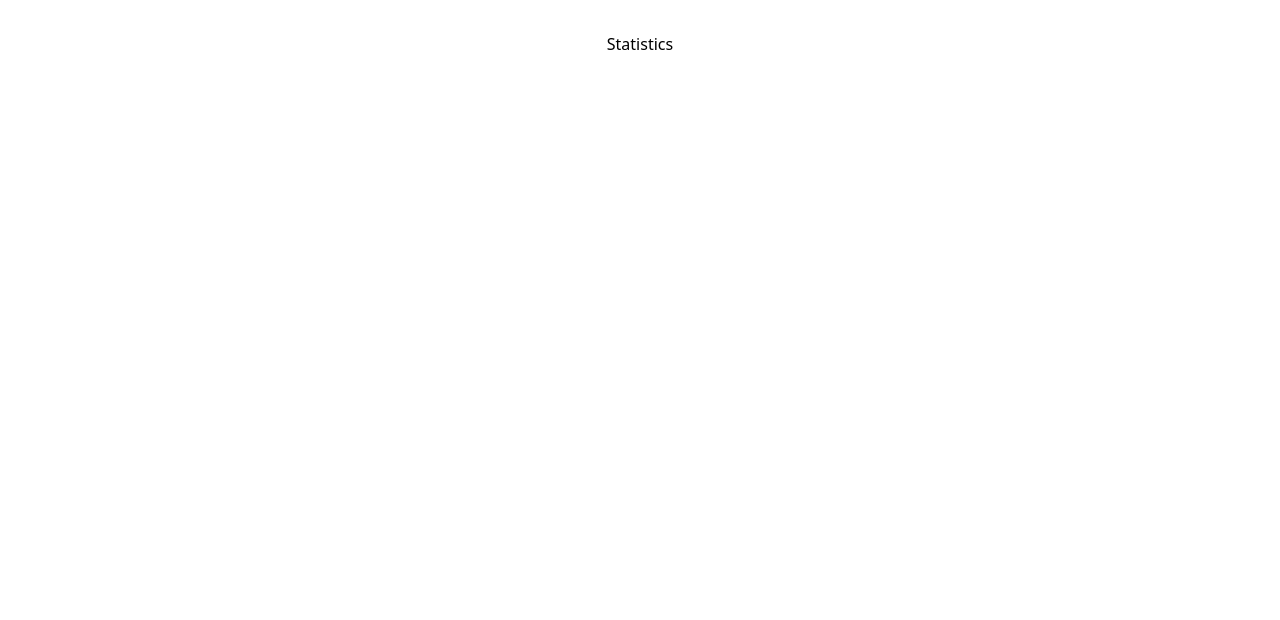
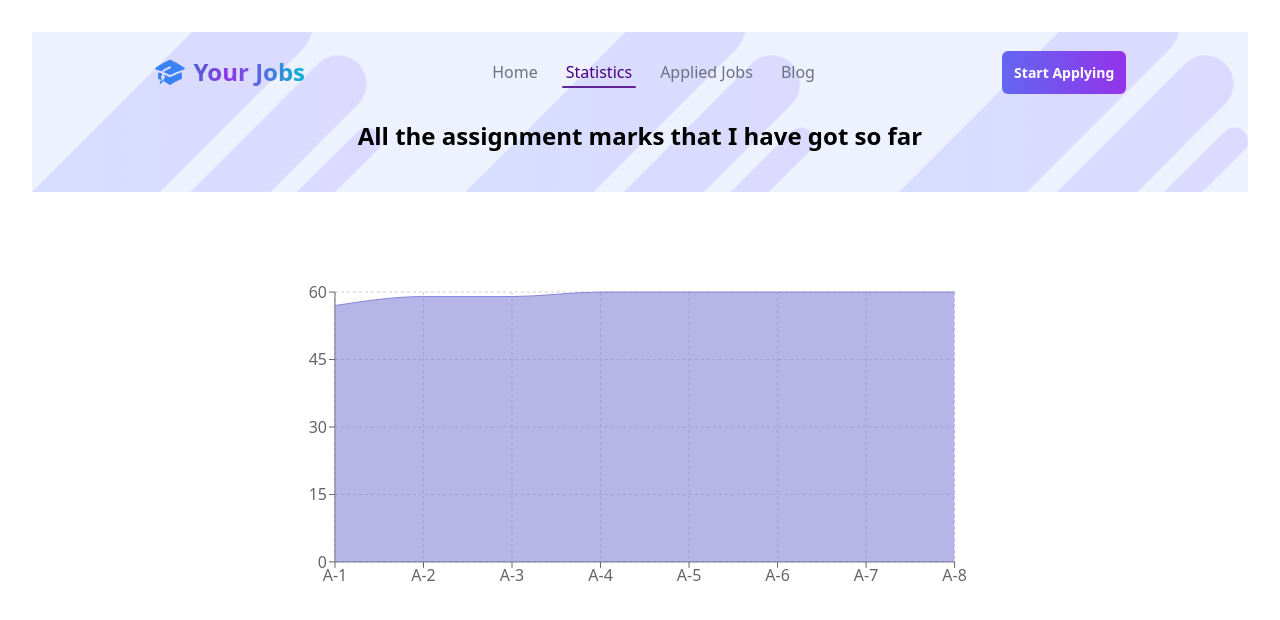
Before and after one commit to Robin0787/job-hunter, a React (Vite) app: page /statistics in a window 1280 px wide. Shown: the top 620 px of the page. Built offline with nearby package versions, Linux system fonts and the light colour scheme.

Commit message:
Completed Statistics

```diff
--- a/package.json
+++ b/package.json
@@ -17,6 +17,7 @@
     "react-hot-toast": "^2.4.0",
     "react-router-dom": "^6.10.0",
     "react-toastify": "^9.1.2",
+    "recharts": "^2.5.0",
     "sort-by": "^1.2.0"
   },
   "devDependencies": {
--- a/src/Components/AppliedJobs.jsx
+++ b/src/Components/AppliedJobs.jsx
@@ -1,12 +1,21 @@
-import React from 'react';
+import React, { useState } from 'react';
 import { Link, useLoaderData } from 'react-router-dom';
+import { getJobFromDB } from '../Utility/utilities';
 import locationIcon from '../assets/Icons/Frame-4.png';
 import frame from '../assets/Icons/Frame.png';
 import Navbar from './Navbar/Navbar';
 
 const AppliedJobs = () => {
-    const appliedJobs = useLoaderData();
-
+    const [appliedJobs, setAppliedJobs] = useState(useLoaderData());
+    // const appliedJobs = useLoaderData();
+    function filterBy(type) {
+        if(type !== 'All') {
+            const filteredJobs = getJobFromDB().filter(job => job.remoteOrOnsite == type);
+        setAppliedJobs(filteredJobs);
+        } else {
+            setAppliedJobs(getJobFromDB());
+        }
+    }
     return (
         <section>
             <article className='bg-[url("/public/vector.png")] bg-repeat-space bg-bottom bg-indigo-50 bg-clip-content'>
@@ -14,12 +23,20 @@ const AppliedJobs = () => {
             <h2 className="text-2xl font-semibold text-center pt-2 pb-10">Applied Jobs</h2>
             </article>
             <article className='w-[80%] mx-auto my-10 space-y-5'>
+            <div className='text-right'>
+                <select name="" id="" className='border-0 font-inherit cursor-pointer bg-indigo-50 py-2  px-4 rounded-md focus:outline-0' onChange={(e) => {filterBy(e.target.value)}}>
+                    <option className='hidden' value="" defaultValue={'Filter By'}>Filter By</option>
+                    <option className='text-gray-800' value="All">Show All</option>
+                    <option className='text-gray-800' value="Remote">Remote</option>
+                    <option className='text-gray-800' value="Onsite">On Site</option>
+                </select>
+            </div>
             {
                 appliedJobs ?
                 appliedJobs.map(job => <SingleJob key={job.id} job={job}/>)
                 :
                 <div>
-
+                    <h2 className="text-3xl text-center font-thin text-blue-300">No Jobs have been Applied.</h2>
                 </div>
             }
             </article>
--- a/src/Components/Home/FeaturedJobs.jsx
+++ b/src/Components/Home/FeaturedJobs.jsx
@@ -3,24 +3,34 @@ import SingleJob from './SingleJob';
 
 const FeaturedJobs = () => {
     const [jobs, setJobs] = useState([]);
+    const [showAll, setShowAll] = useState(true);
     useEffect(() => {
         const fetchData = async () => {
             const res = await fetch('/Data.json');
             const data = await res.json();
-            setJobs(data.slice(0,6));
+            setJobs(data);
         }
         fetchData();
     }, []);
     return (
         <section className='my-16'>
             <article>
-            <h1 className='text-center text-4xl md:text-5xl font-semibold'>Featured Jobs</h1>
-            <p className="text-sm md:text-md text-gray-500 text-center mt-4 mb-6">Explore thousands of job opportunities with all the information you need. Its your future</p>
+                <h1 className='text-center text-4xl md:text-5xl font-semibold'>Featured Jobs</h1>
+                <p className="text-sm md:text-md text-gray-500 text-center mt-4 mb-6">Explore thousands of job opportunities with all the information you need. Its your future</p>
             </article>
             <article className='grid grid-cols-1 md:grid-cols-2 gap-5'>
                 {
-                    jobs.map(job => <SingleJob key={job.id} job={job}/>)
+                    showAll
+                    ?
+                    jobs.slice(0,4).map(job => <SingleJob key={job.id} job={job} />)
+                    :
+                    jobs.map(job => <SingleJob key={job.id} job={job} />)
                 }
+            </article>
+            <article className='my-6 text-center'>
+                <button className='inline-block text-md md:text-md font-semibold text-white py-2 px-8 rounded-md bg-gradient-to-r from-purple-600 to-indigo-500 text-center'
+                onClick={() => {setShowAll(!showAll)}}
+                >{showAll ? 'Show All' : 'Show Less'}</button>
             </article>
         </section>
     );
--- a/src/Components/Home/SingleJob.jsx
+++ b/src/Components/Home/SingleJob.jsx
@@ -23,7 +23,7 @@ const SingleJob = ({job}) => {
                     <p>Salary : {salary}</p>
                 </div>
             </div>
-            <Link to={`/job/${id}`} className='inline-block text-sm md:text-md font-semibold text-white py-1 px-2 rounded-sm bg-gradient-to-r from-purple-600 to-indigo-500 '>View Details</Link>
+            <Link to={`/job/${id}`} className='inline-block text-sm md:text-md font-semibold text-white p-2 rounded-sm bg-gradient-to-r from-purple-600 to-indigo-500 '>View Details</Link>
         </div>
     );
 };
--- a/src/Components/Navbar/NavbarCSS.css
+++ b/src/Components/Navbar/NavbarCSS.css
@@ -1,7 +1,8 @@
 .active {
   position: relative;
   transition: 0.4s ease;
-  color: rgba(19, 19, 247, 0.788);
+  /* color: rgba(19, 19, 247, 0.788); */
+  color: indigo;
 }
 
 .active::after {
@@ -10,7 +11,7 @@
   border-radius: 10px;
   width: 100%;
   height: 2px;
-  background-color: rgba(45, 45, 245, 0.637);
+  background-color: rgba(76, 0, 130, 0.842);
   bottom: 0;
   left: 0;
 }
--- /dev/null
+++ b/src/Components/Statistics.jsx
@@ -0,0 +1,80 @@
+import React from "react";
+import {
+    Area,
+    AreaChart,
+    CartesianGrid,
+    ResponsiveContainer,
+    Tooltip,
+    XAxis,
+    YAxis
+} from "recharts";
+import Navbar from "./Navbar/Navbar";
+
+const assignmentMarks = [
+    {
+        name: "A-1",
+        marks: 57
+    },
+    {
+        name: "A-2",
+        marks: 59,
+    },
+    {
+        name: "A-3",
+        marks: 59
+    },
+    {
+        name: "A-4",
+        marks: 60
+    },
+    {
+        name: "A-5",
+        marks: 60
+    },
+    {
+        name: "A-6",
+        marks: 60
+    },
+    {
+        name: "A-7",
+        marks: 60
+    },
+    {
+        name: "A-8",
+        marks: 60
+    }
+];
+
+
+const Statistics = () => {
+    return (
+        <section className="">
+            <article className='bg-[url("/public/vector.png")] bg-repeat-space bg-bottom bg-indigo-50 bg-clip-content'>
+            <Navbar />
+            <h2 className="text-lg md:text-2xl font-semibold text-center pt-2 pb-10">All the assignment marks that I have got so far</h2>
+            </article>
+            <article className="md:w-[60%] mx-auto h-[400px]">
+                <ResponsiveContainer height='100%' width='100%'>
+                <AreaChart
+                    data={assignmentMarks}
+                    syncId="anyId"
+                    margin={{
+                        top: 100,
+                        right: 50,
+                        left: 0,
+                        bottom: 0
+                    }}
+                >
+                    <CartesianGrid strokeDasharray="3 3" />
+                    <XAxis dataKey="name" />
+                    <YAxis />
+                    <Tooltip />
+                    <Area type="monotone" dataKey="marks" stroke="#8884d8" fill="#8884d8" />
+                </AreaChart>
+                </ResponsiveContainer>
+            </article>
+        </section>
+    );
+};
+
+export default Statistics;
--- a/src/main.jsx
+++ b/src/main.jsx
@@ -5,6 +5,7 @@ import App from './App'
 import AppliedJobs from './Components/AppliedJobs'
 import Home from './Components/Home/Home'
 import JobDetails from './Components/JobDetails'
+import Statistics from './Components/Statistics'
 import { getJobFromDB } from './Utility/utilities'
 import './index.css'
 
@@ -19,7 +20,7 @@ const router = createBrowserRouter([
       },
       {
         path: '/statistics',
-        element: <p>Statistics</p>
+        element: <Statistics />
       },
       {
         path: '/applied-jobs',
```
Also changed, not shown: 2 other files (tests, documents, lock files or other folders).
